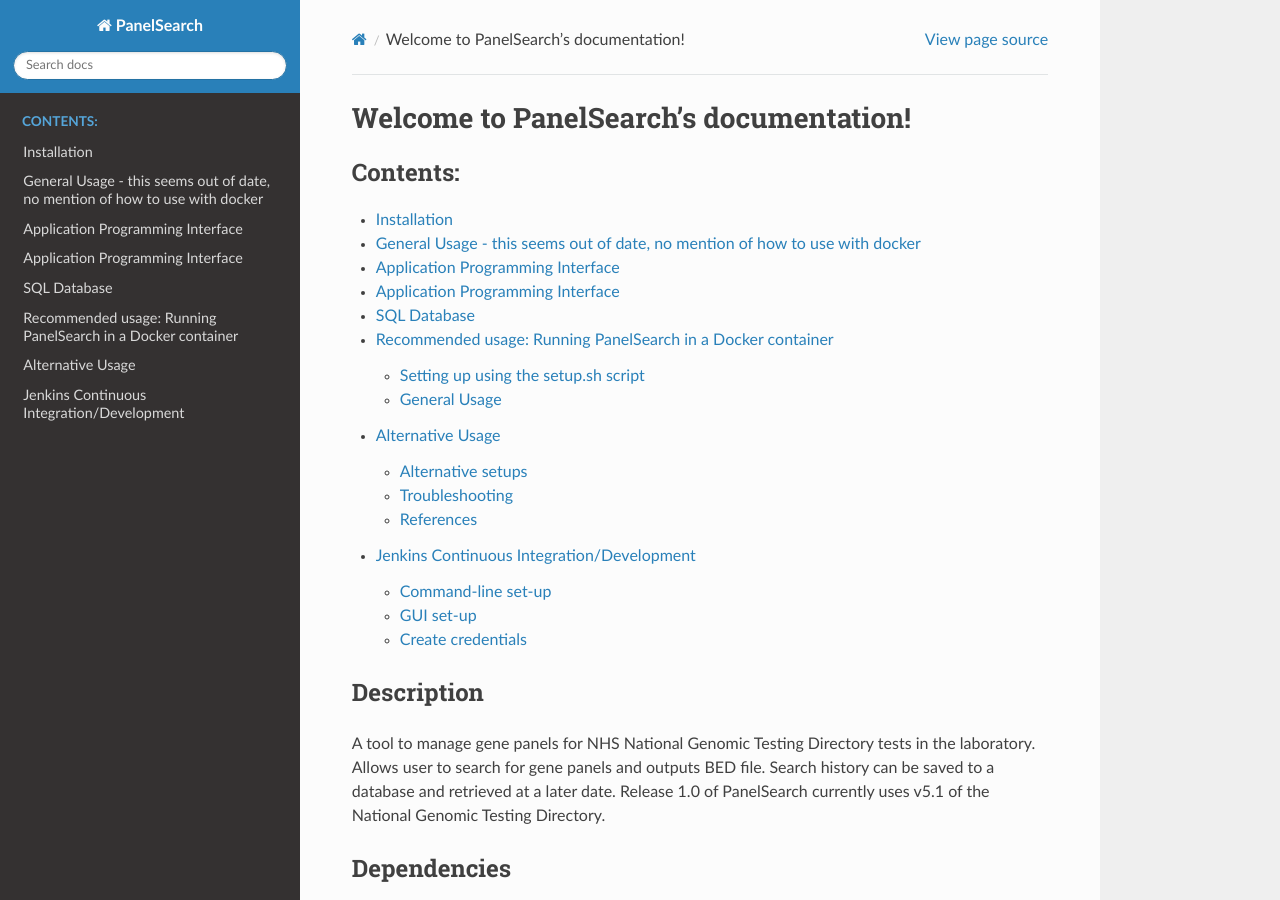
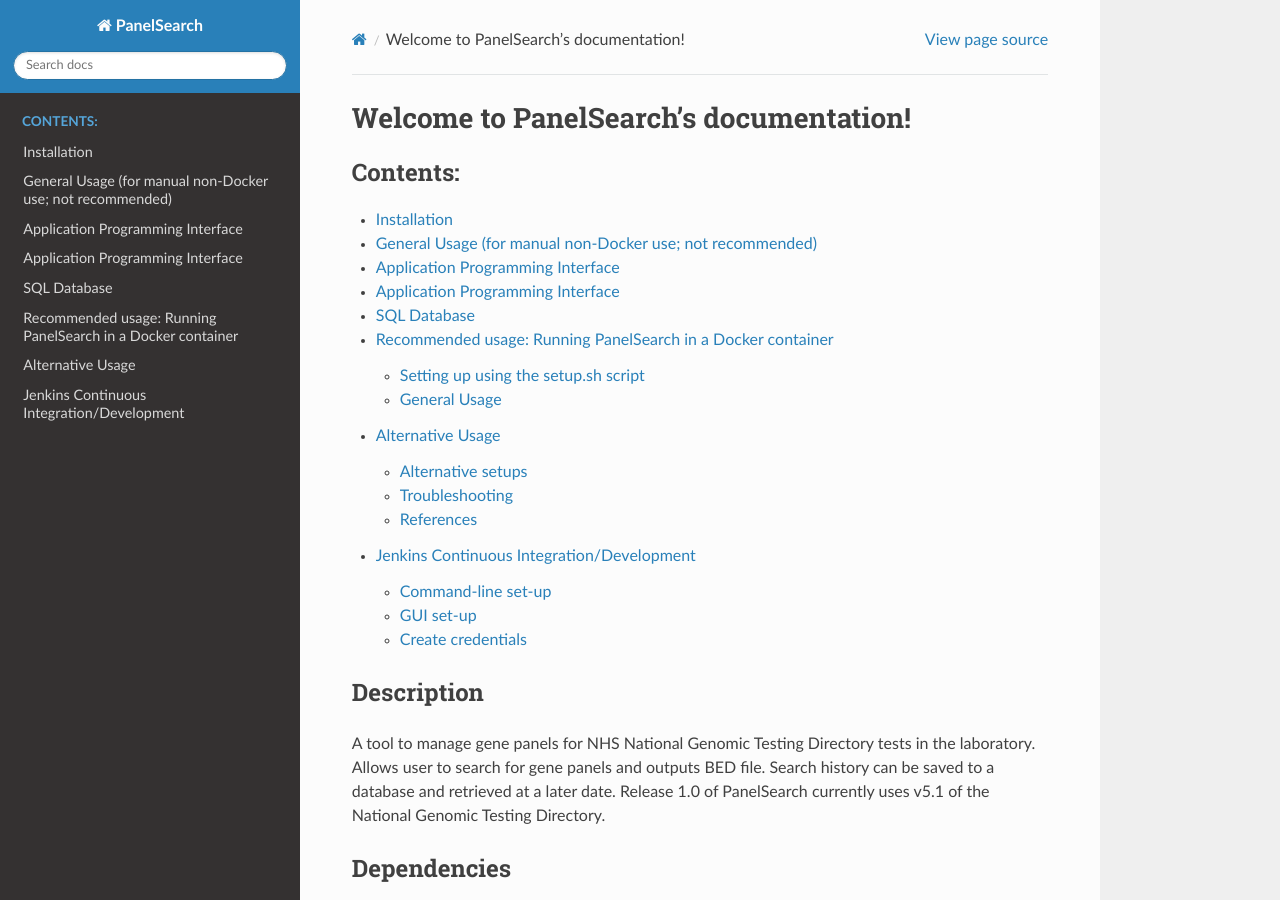
Before and after one commit to isabelrem/2023-Software-Development-Assessment, a Sphinx documentation site: the page built from docs/source/index.rst, in a window 1280 px wide and 900 px high. Built offline with Sphinx 7.4.7 and the Read the Docs theme 2.0.0, drawn with Linux system fonts in a browser that asks for light colours; pages that are not in the unit, such as notebooks, are missing from menus.

Commit message:
Update usage.rst

```diff
--- a/docs/source/usage.rst
+++ b/docs/source/usage.rst
@@ -1,6 +1,8 @@
 
-General Usage - this seems out of date, no mention of how to use with docker
+General Usage (for manual non-Docker use; not recommended)
 =============
+
+Please see `Recommended usage: Running PanelSearch in a Docker container`_.
 
 *WARNING: If the user does not want to run their SQL database inside a docker container, please ask Isabel to turn on the cloud-based SQL database before attempting to run code. Alternatively, use MySQL Workbench to manually create a database and modify the code to run locally.*
 
```
